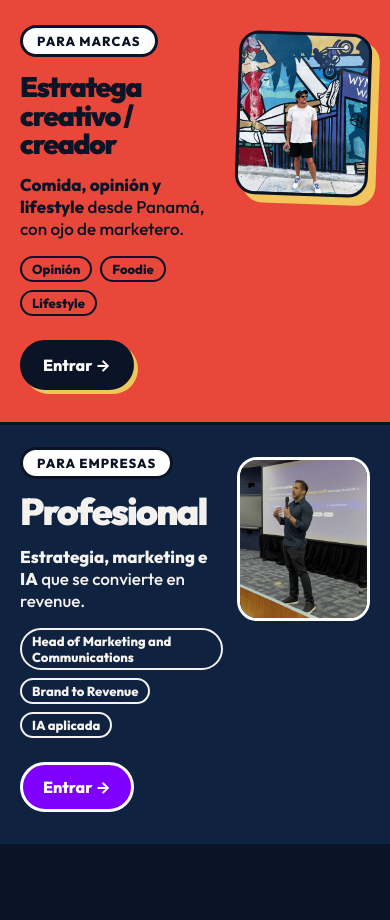
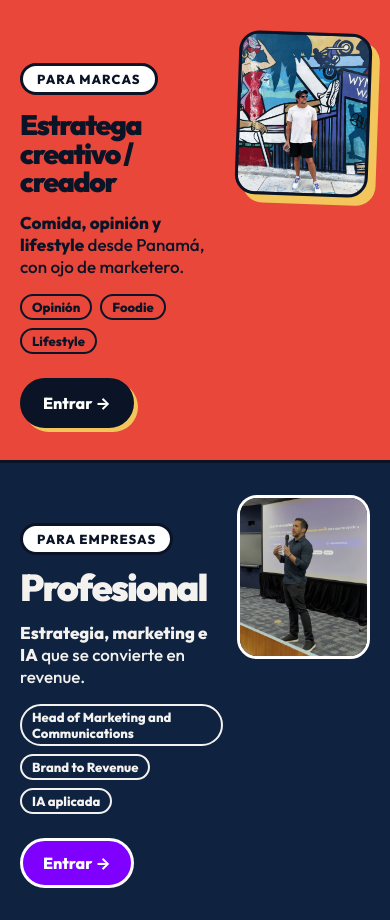
Before and after one commit to marioquirosr/workexperience, a plain HTML site: page index.html in a window 390 px wide. Before the commit the page ends 844 px from the top, so only its background shows below. Drawn offline with Linux system fonts and the light colour scheme.

Commit message:
Portada móvil: las tarjetas crecen con su contenido, nada se corta
Co-Authored-By: Claude Sonnet 5.5 <noreply@anthropic.com>
Claude-Session: https://claude.ai/code/session_01BV7MrNCv7fhAg83tsxTuug

```diff
--- a/index.html
+++ b/index.html
@@ -96,6 +96,12 @@ body{display:flex;flex-direction:column;min-height:100%}
 }
 .door h2.long{font-size:clamp(30px,3.6vw,50px);line-height:1;max-width:11em}
 @media (max-width:760px){.door h2.long{font-size:clamp(24px,7.2vw,34px);max-width:58%}}
+@media (max-width:760px){
+  html,body{height:auto}
+  body{display:block}
+  .split{display:block;min-height:0;flex:none}
+  .door{display:flex;min-height:max(50svh,460px);flex:none;overflow:hidden}
+}
 @media (prefers-reduced-motion:reduce){.door,.go{transition:none}}
 </style>
 </head>
```
